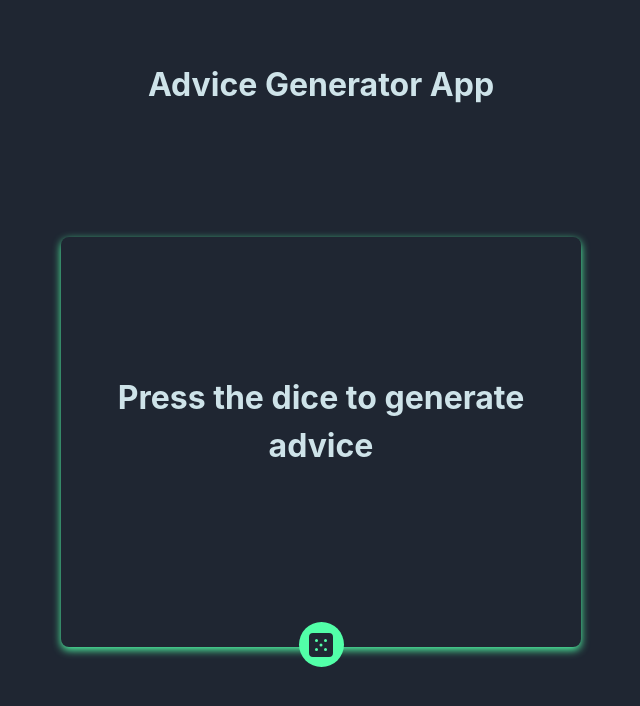
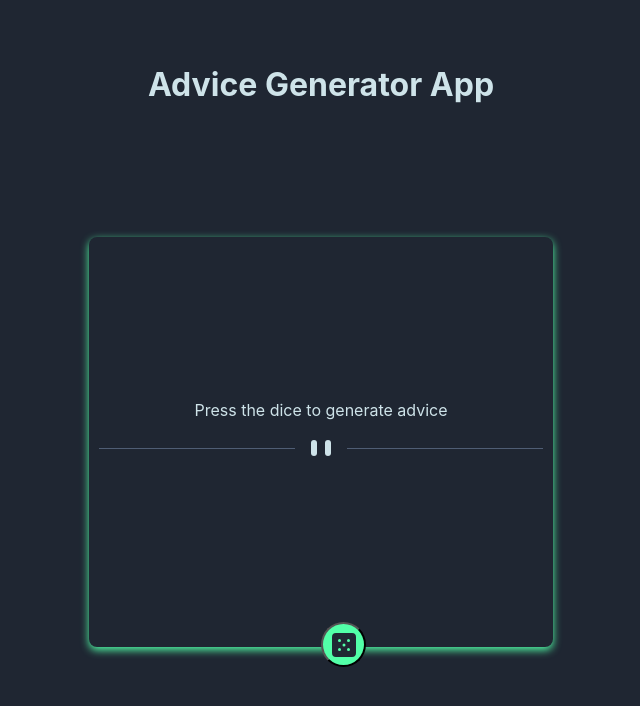
Before and after one commit to Hujjarh/Advice-generator, a React (Vite) app: page / in a window 1280 px wide. Shown: the top 706 px of the page, without its empty margins (319-959 px from the left). Built offline with nearby package versions, Linux system fonts and the light colour scheme.

Commit message:
changes made from feedback

```diff
--- a/src/components/Quote.jsx
+++ b/src/components/Quote.jsx
@@ -1,5 +1,6 @@
 import React, { useState } from 'react'
 import dice from '../assets/images/icon-dice.svg'
+import pattern_sep from '../assets/images/pattern-divider-desktop.svg'
 import './Quotes.css'
 
 const Quote = () => {
@@ -23,7 +24,7 @@ const Quote = () => {
         <div className="quote-body">
             <div className="advice-id">
                 {
-                    advice === false ? <h1>Press the dice to generate advice</h1> :
+                    advice === false ? <p>Press the dice to generate advice</p> :
                     advice && (
                         <div>
 
@@ -33,23 +34,20 @@ const Quote = () => {
                 }
             </div>
             <div className="quotes">
-            {
+                {
                     advice && (
                         <div>
-                            <h2>"{advice.slip.advice}"</h2>
+                            <p>"{advice.slip.advice}"</p>
                         </div>
                     )
                 }
             </div>
-            {/* <div className="horizontal-sep">
-                <hr />
-                <div><h1>''</h1></div>
-                <hr />
-
-            </div> */}
+            <div className="pattern-sep">
+                <img src={pattern_sep} alt="" />
+            </div>
         </div>
         <div className="circle-button">
-            <img src={dice} alt="dice" onClick={handleAdvice}/>
+            <button onClick={handleAdvice} aria-label='dice to generate a random advice'><img src={dice} alt="dice" /></button>
 
         </div>
     </div>
--- a/src/components/Quotes.css
+++ b/src/components/Quotes.css
@@ -21,7 +21,7 @@
     height: 350px;
     padding-bottom: 50px;
 }
-.quote-body .quotes h2{
+.quote-body .quotes{
     display: flex;
     justify-content: center;
     font-size: 28px;
@@ -30,7 +30,7 @@
     font-size: 16px;
     color: hsl(150, 100%, 66%);
 }
-.circle-button{
+.circle-button button{
     position: absolute;
     bottom: -20px;
     width: 45px;
@@ -43,7 +43,7 @@
     background-color: hsl(150, 100%, 66%);
     transition: box-shadow 0.5s ease;
 }
-.circle-button:hover{
+.circle-button button:hover{
     box-shadow: hsla(110, 80%, 95%, 0.3) 0px 8px 28px;
 
 }
```
